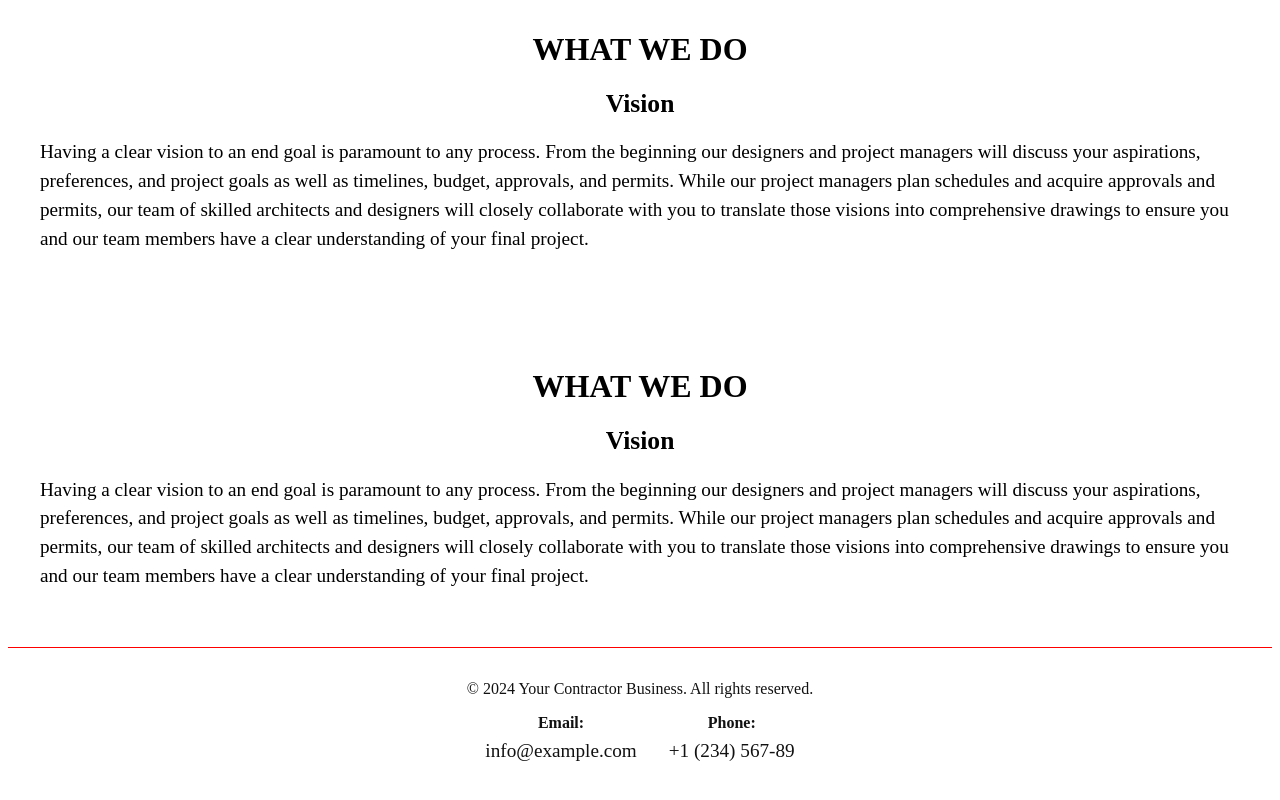
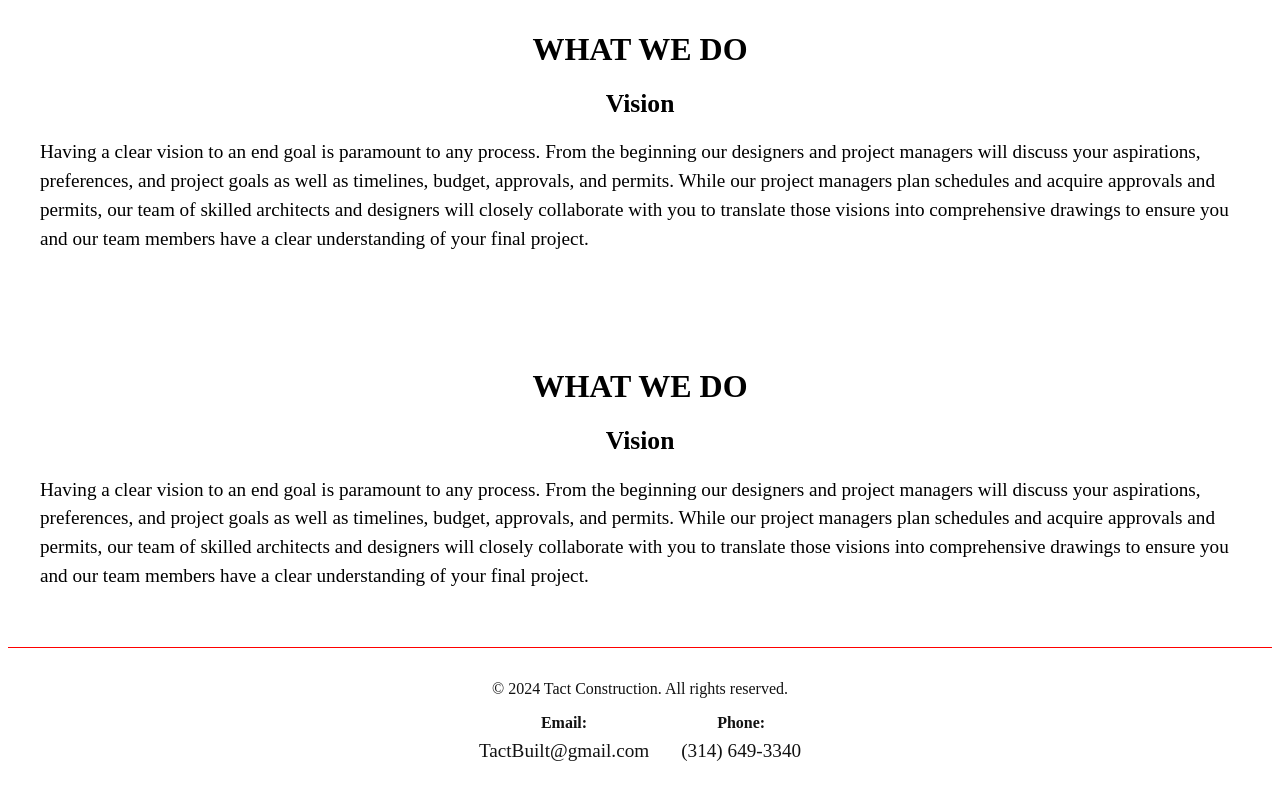
Before and after one commit to nicholasplachance/Tact-Con, a React (Vite) app: page /about in a window 1280 px wide. Shown: the part 1316-2116 px from the top of the page. Built offline with nearby package versions, Linux system fonts and the light colour scheme.

Commit message:
Add contact info

```diff
--- a/src/components/common/Footer.jsx
+++ b/src/components/common/Footer.jsx
@@ -41,15 +41,15 @@ const ContactLink = styled.a`
 const Footer = () => {
   return (
     <FooterContainer>
-      <p>&copy; 2024 Your Contractor Business. All rights reserved.</p>
+      <p>&copy; 2024 Tact Construction. All rights reserved.</p>
       <ContactSection>
         <ContactInfo>
           <ContactLabel>Email:</ContactLabel>
-          <ContactLink href="mailto:info@example.com">info@example.com</ContactLink>
+          <ContactLink href="mailto:info@example.com">TactBuilt@gmail.com</ContactLink>
         </ContactInfo>
         <ContactInfo>
           <ContactLabel>Phone:</ContactLabel>
-          <ContactLink href="tel:+123456789">+1 (234) 567-89</ContactLink>
+          <ContactLink href="tel:+123456789">(314) 649-3340</ContactLink>
         </ContactInfo>
       </ContactSection>
     </FooterContainer>
--- a/src/pages/Home.jsx
+++ b/src/pages/Home.jsx
@@ -53,6 +53,11 @@ const CompanyInfo = styled.div`
     font-size: 1.2rem;
     width: 60vw;
     margin: 5% 20%;
+
+    @media (max-width: 768px) {
+      width: 100%;
+      margin: 5% 0;
+    }
   }
 `;
 
```
